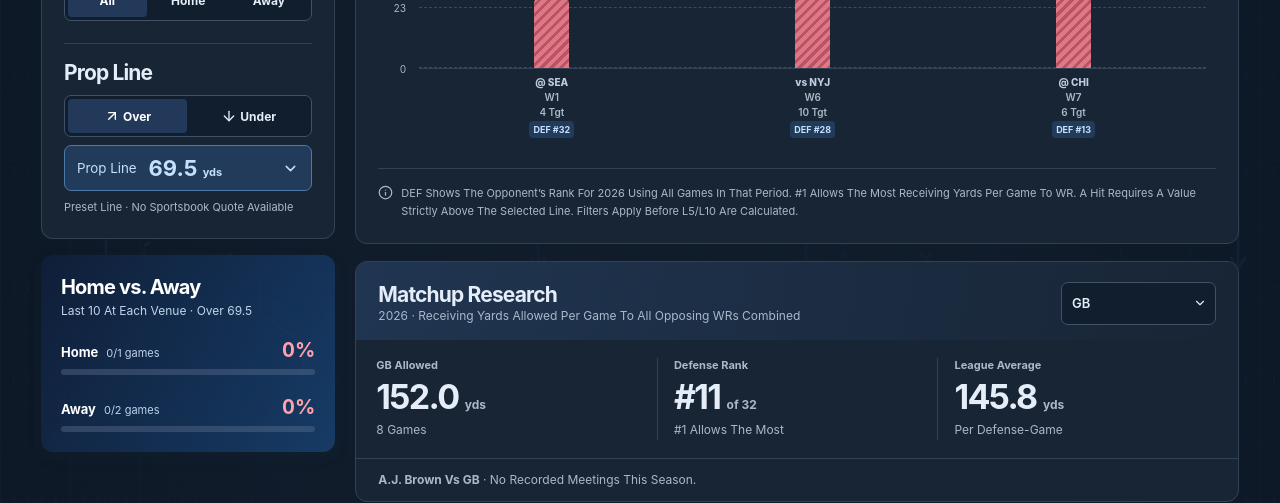
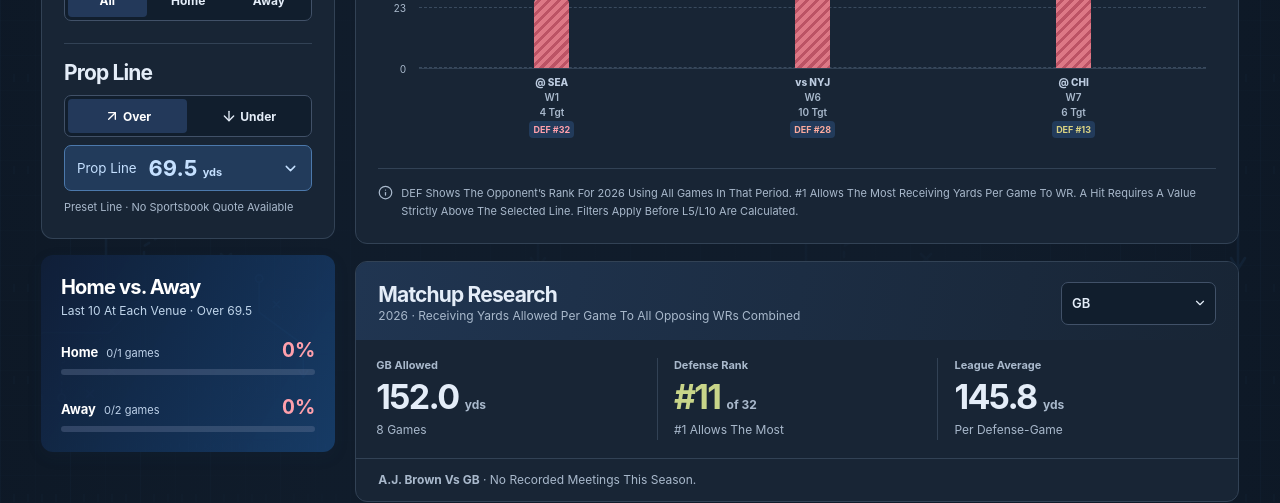
Before and after one commit to cashkub/nfl-porp-lab, a React (Vite) app: page / in a window 1280 px wide. Shown: the part 820-1323 px from the top of the page. Built offline with nearby package versions, Linux system fonts and the light colour scheme.

Commit message:
Shade defense ranks from green at first to red at thirty-second

```diff
--- a/src/components/HitRate.jsx
+++ b/src/components/HitRate.jsx
@@ -11,6 +11,12 @@ export function rateStyle(rate) {
   return { color: `color-mix(in srgb, ${from}, ${to} ${weight}%)` };
 }
 
+// NFL defensive ranks run in reverse order of the existing percentage palette.
+export function defenseRankStyle(rank) {
+  if (!Number.isInteger(rank) || rank < 1 || rank > 32) return undefined;
+  return rateStyle((32 - rank) / 31);
+}
+
 export default function HitRate({rate}) {
   return <span className="hit-percent" style={rateStyle(rate)}>{formatRate(rate)}</span>;
 }
--- a/src/components/Matchup.jsx
+++ b/src/components/Matchup.jsx
@@ -1,4 +1,4 @@
-import HitRate from './HitRate.jsx';
+import HitRate, {defenseRankStyle} from './HitRate.jsx';
 import React, {useState} from 'react';
 import { ChevronDown } from 'lucide-react';
 import { METRICS, formatNumber, getPlayerGames, summarize } from '../lib/stats.js';
@@ -21,7 +21,7 @@ export default function Matchup({upcomingOpponent, rows, player, season, metric,
     {row ? <>
       <div className="scout-grid">
         <div><small>{row.team} allowed</small><strong>{formatNumber(row.average)} <em>{unit}</em></strong><span>{row.games} games</span></div>
-        <div><small>Defense Rank</small><strong>#{row.rank} <em>of {rows.length}</em></strong><span>#1 allows the most</span></div>
+        <div><small>Defense Rank</small><strong style={defenseRankStyle(row.rank)}>#{row.rank} <em>of {rows.length}</em></strong><span>#1 allows the most</span></div>
         <div><small>League Average</small><strong>{formatNumber(league)} <em>{unit}</em></strong><span>Per Defense-Game</span></div>
       </div>
       <p className="history"><b>{player?.name} vs {row.team}</b> · {history.total ? <><strong><HitRate rate={history.rate}/></strong> hit ({history.hits}/{history.total}) at {direction} {line} {period}.</> : `No recorded meetings ${period}.`}</p>
--- a/src/components/PropChart.jsx
+++ b/src/components/PropChart.jsx
@@ -1,3 +1,4 @@
+import {defenseRankStyle} from './HitRate.jsx';
 import React, { useEffect, useMemo, useRef, useState } from 'react';
 import { isHit, METRICS } from '../lib/stats.js';
 
@@ -52,7 +53,7 @@ export default function PropChart({ multi, defenses, games, metric, line, direct
                     >
                       <span className="chart-bar-value">{value}</span>
                     </button>
-                    <div className="chart-game-label"><span>{game.venue === 'H' ? 'vs' : game.venue === 'A' ? '@' : '—'} {game.opponent}</span><small>{multi && `${String(game.season).slice(-2)} · `}W{game.week}</small><small className="usage-label" title={usage.label}>{game.usage?.[usage.key] ?? '—'} {usage.key === 'attempts' ? 'att' : usage.key === 'carries' ? 'car' : 'tgt'}</small><b className="chart-defense" title={rankLabel}>DEF {rank ? `#${rank}` : '—'}</b></div>
+                    <div className="chart-game-label"><span>{game.venue === 'H' ? 'vs' : game.venue === 'A' ? '@' : '—'} {game.opponent}</span><small>{multi && `${String(game.season).slice(-2)} · `}W{game.week}</small><small className="usage-label" title={usage.label}>{game.usage?.[usage.key] ?? '—'} {usage.key === 'attempts' ? 'att' : usage.key === 'carries' ? 'car' : 'tgt'}</small><b className="chart-defense" style={defenseRankStyle(rank)} title={rankLabel}>DEF {rank ? `#${rank}` : '—'}</b></div>
                   </div>
                 );
               })}
--- a/src/components/PropsBoard.jsx
+++ b/src/components/PropsBoard.jsx
@@ -1,4 +1,4 @@
-import HitRate from './HitRate.jsx';
+import HitRate, {defenseRankStyle} from './HitRate.jsx';
 import React, {useMemo, useState} from 'react';
 import {playerKey, priceText} from '../lib/bookLine.js';
 import {METRICS, getPlayerGames, summarize} from '../lib/stats.js';
@@ -94,7 +94,7 @@ export default function PropsBoard({ranked=false,games,players,season,now,onOpen
     <tbody>{filtered.slice(0,limit).map(({g,line,entry,rank,summary,pick})=><tr key={[g.id,line.player,line.metric,line.point,pick].join(':')} className={entry ? "open-prop" : undefined} onClick={entry ? ()=>onOpen(entry.p,line,pick,g) : undefined}>
       <td><button type="button" className="board-player" disabled={!entry} title={entry?'Open player chart':'Player history unavailable'} onClick={e=>{e.stopPropagation();onOpen(entry.p,line,pick,g);}}>{line.player}</button><small>{g.away} at {g.home} · {gameTime(g.kickoff)}</small></td>
       <td><strong>{ranked && (pick==='over' ? 'Over ' : 'Under ')}{line.point}</strong> {METRICS[line.metric]?.label}</td><td>{priceText(line.over)}</td><td>{priceText(line.under)}</td>
-      <td>{summary ? <><b><HitRate rate={summary.rate}/></b> ({summary.hits}/{summary.total})</> : '—'}</td><td>{rank ? '#'+rank : '—'}</td>
+      <td>{summary ? <><b><HitRate rate={summary.rate}/></b> ({summary.hits}/{summary.total})</> : '—'}</td><td style={defenseRankStyle(rank)}>{rank ? '#'+rank : '—'}</td>
     </tr>)}</tbody></table></div>
     {!filtered.length && <p className="board-foot">No saved props match these filters.</p>}
     {filtered.length>limit && <button className="outline-button" onClick={()=>setLimit(limit+30)}>Show More Props</button>}
```
